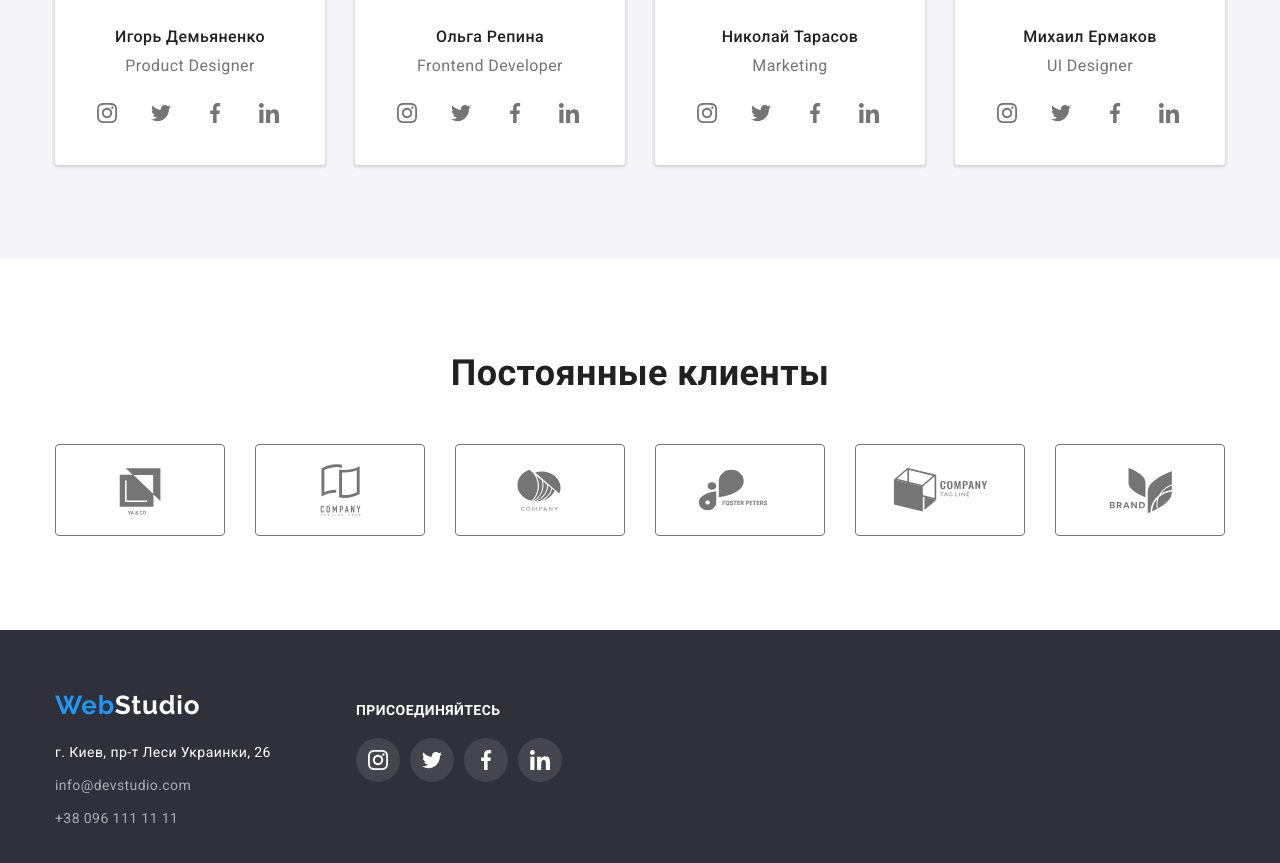
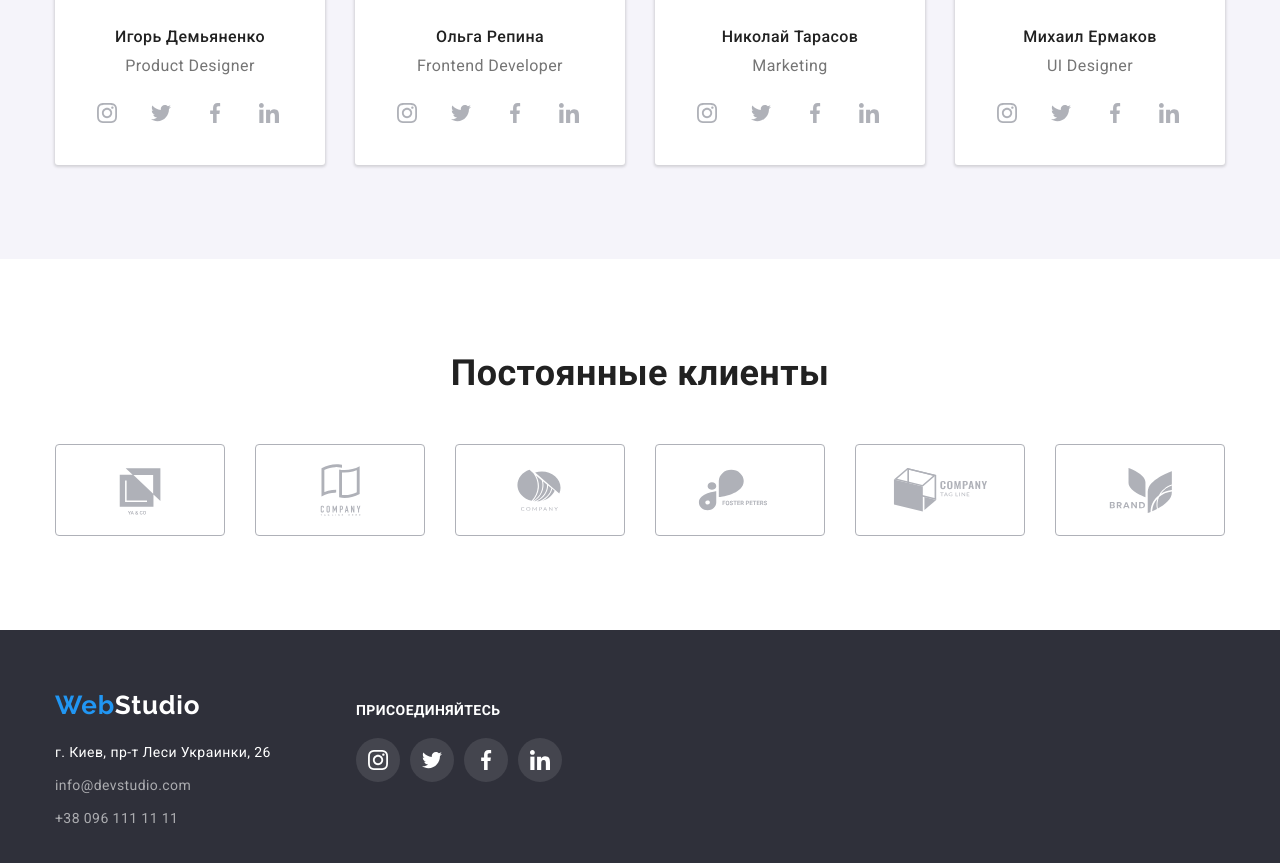
Before and after one commit to DmytroPundyk/goit-markup-hw-04, a plain HTML site: page index.html in a window 1280 px wide. Shown: the part 2053-2916 px from the top of the page. Drawn offline with Linux system fonts and the light colour scheme.

Commit message:
ДЗ№4.3

```diff
--- a/css/style.css
+++ b/css/style.css
@@ -289,7 +289,7 @@ margin-top: 16px;
 .team-social-icon {
    height: 20px;
    width: 20px;
-   fill:var(--second-text-color);
+   fill:rgba(175, 177, 184, 1);
 }
 .team-social-icon:hover,
 .team-social-icon:focus{
@@ -318,8 +318,8 @@ margin-top: 16px;
    width: 170px;
    height: 92px;
    border-radius: 4px;
-   color:var(--second-text-color);
-   border: 1px solid var(--second-text-color);
+   color:rgba(175, 177, 184, 1);
+   border: 1px solid rgba(175, 177, 184, 1);
     padding: 16px 32px;
 }
 .customer-icon {
```
